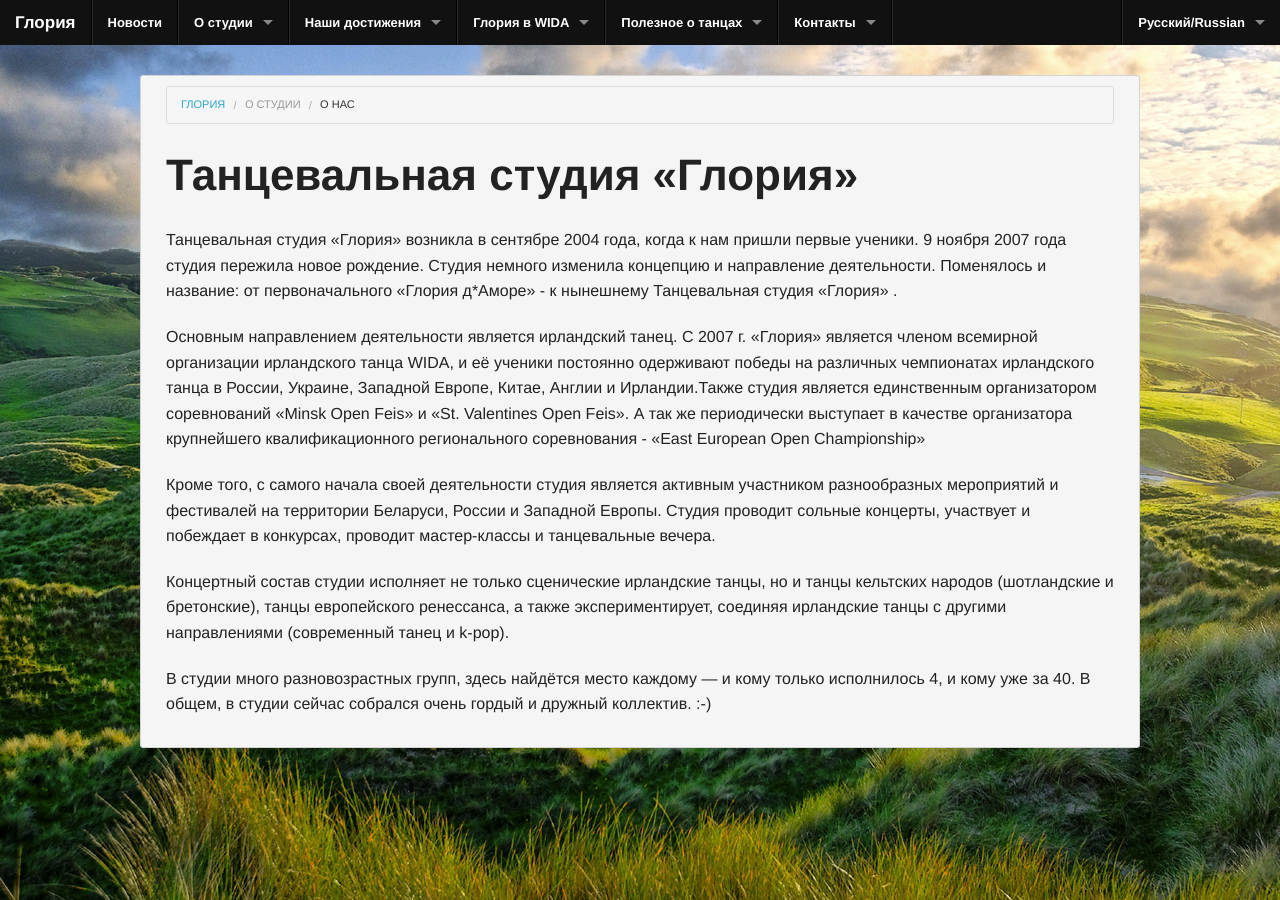
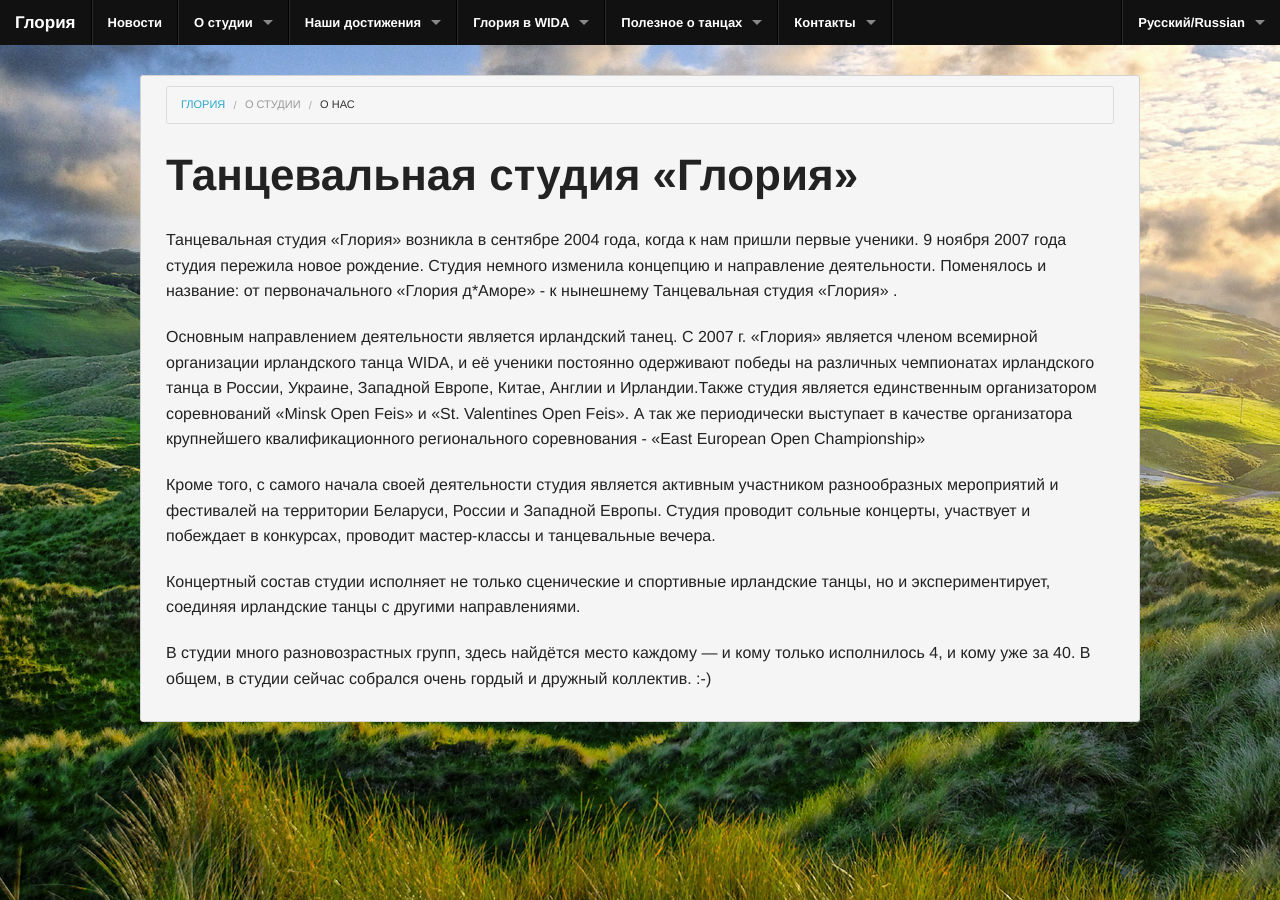
Before and after one commit to gloria-studio/gloria-studio.github.io, a Jekyll site: the page built from about/about/index.md, in a window 1280 px wide. Built offline with Jekyll 4.4.1, drawn with Linux system fonts in a browser that asks for light colours.

Commit message:
Update index.md

```diff
--- a/about/about/index.md
+++ b/about/about/index.md
@@ -20,7 +20,7 @@ published: true
 концерты, участвует и побеждает в конкурсах, проводит мастер-классы и
 танцевальные вечера.
 
-Концертный состав студии исполняет не только сценические ирландские танцы, но и танцы кельтских народов (шотландские и бретонские), танцы европейского ренессанса, а также экспериментирует, соединяя ирландские танцы с другими направлениями (современный танец и k-pop).
+Концертный состав студии исполняет не только сценические и спортивные ирландские танцы, но и экспериментирует, соединяя ирландские танцы с другими направлениями.
 
 В студии много разновозрастных групп, здесь найдётся место каждому&nbsp;--- и
 кому только исполнилось 4, и кому уже за 40. В общем, в студии сейчас
```
